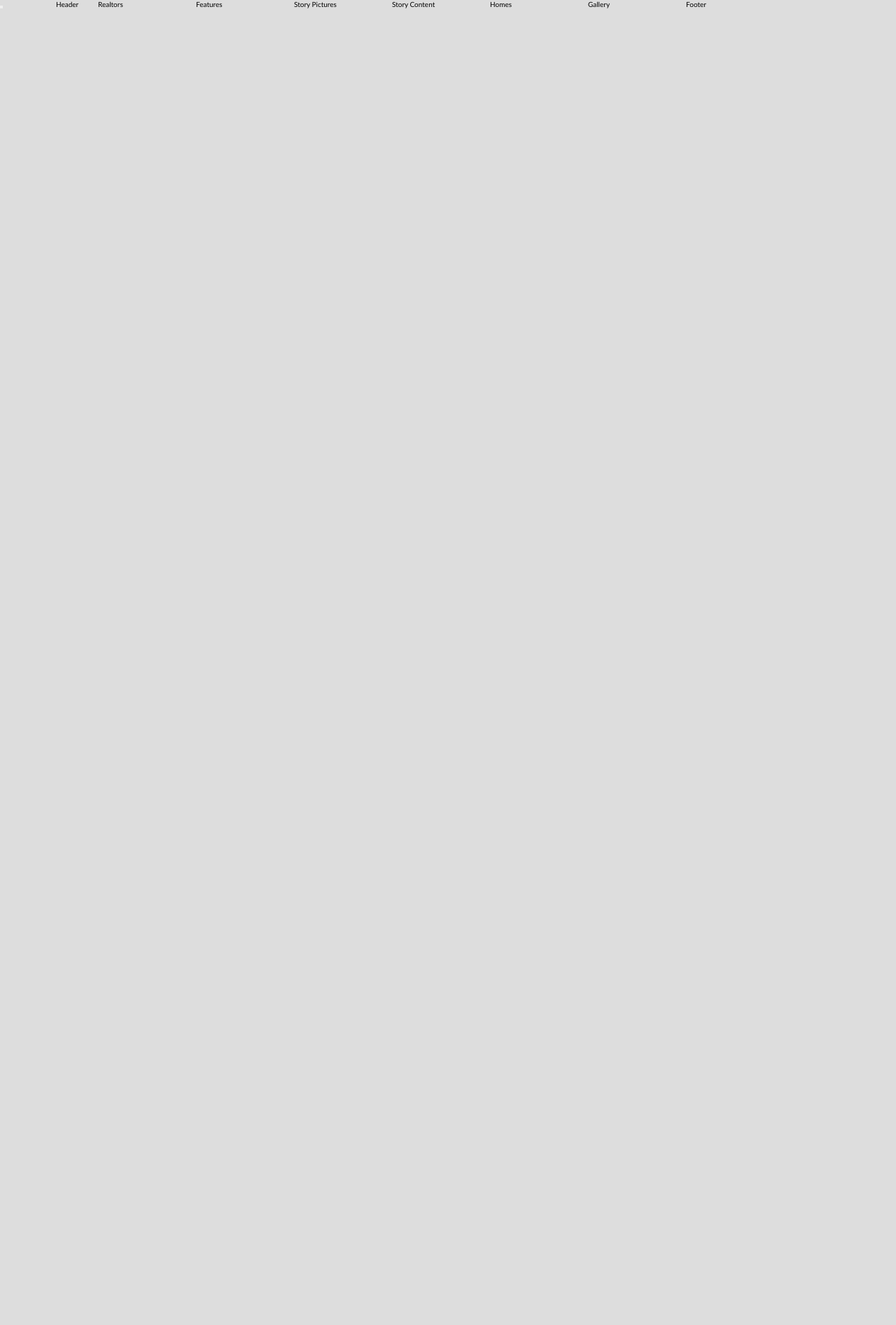
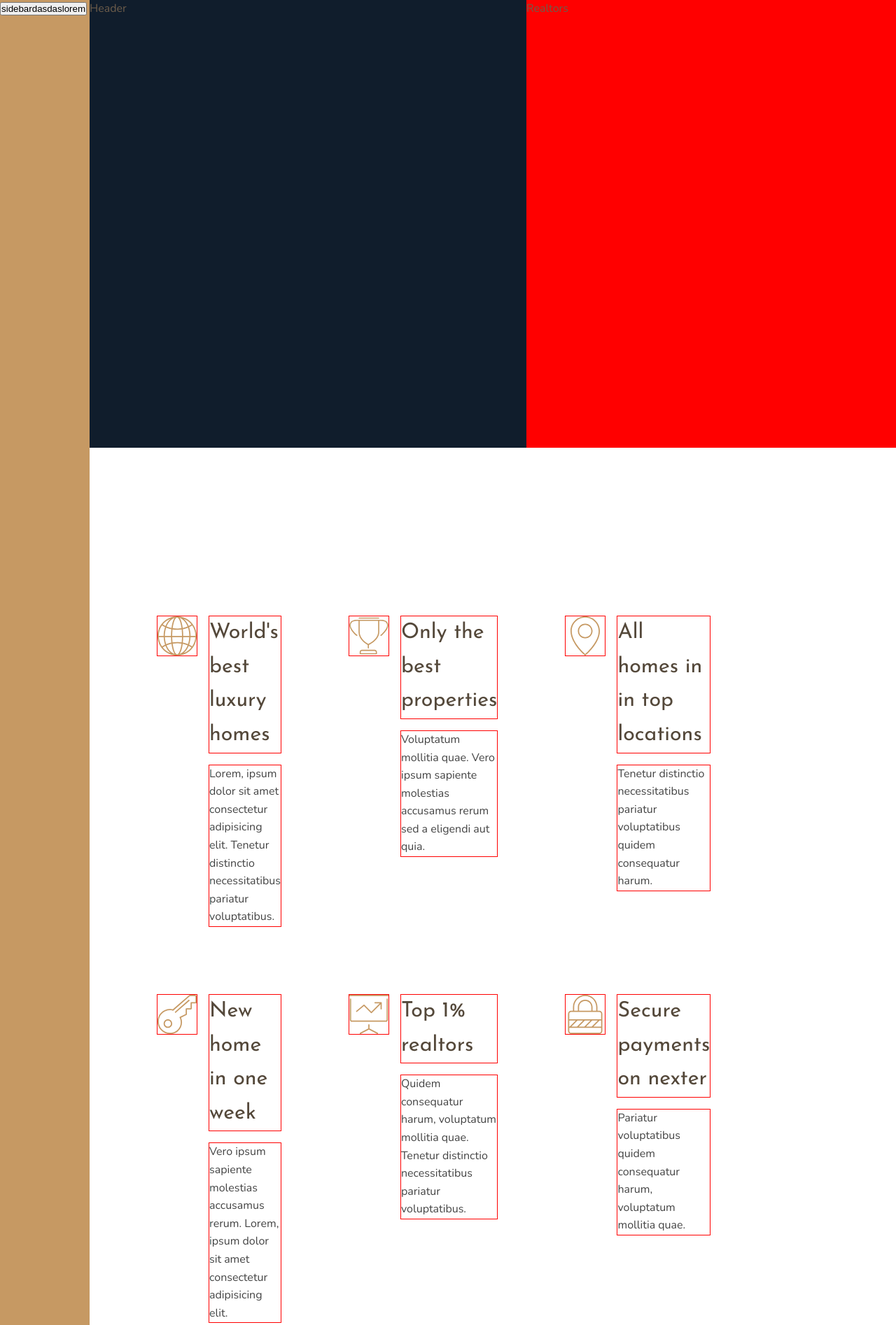
Before and after one commit to crisamdegracia/CSS-Grid-Playground, a website: page index.html in a window 1280 px wide. Shown: the top 1894 px of the page at 70% size. Before the commit the page ends 1152 px from the top, so only its background shows below. Drawn offline with nearby package versions, Linux system fonts and the light colour scheme.

Commit message:
from dell commit

```diff
--- a/index.html
+++ b/index.html
@@ -1,35 +1,112 @@
 <!DOCTYPE html>
 <html lang="en">
 	<head>
-	<meta charset="UTF-8">
-	<meta name="viewport" content="width=device-width, initial-scale=1.0">
-	<link rel="stylesheet" href="css/style.css">
+		<meta charset="UTF-8" />
+		<meta name="viewport" content="width=device-width, initial-scale=1.0" />
+		<meta http-equiv="X-UA-Compatible" content="ie=edge" />
+
+		<link
+			href="https://fonts.googleapis.com/css?family=Josefin+Sans:300,400,400i|Nunito:300,300i"
+			rel="stylesheet"
+		/>
+		<link rel="shortcut icon" type="image/png" href="img/favicon.png" />
+
+		<link rel="stylesheet" href="css/style.css" />
 		<title>Let's Grid in On!'</title>
 	</head>
-<body>
-	<div class="container">
+	<body class="container">
 		<div class="sidebar">
-			<button class="nav-btn"> </button>
+			<button class="nav-btn">sidebardasdaslorem</button>
 		</div>
 
+		<header class="header">Header</header>
 
-	<header class="header"> Header </header>
+		<div class="realtors">Realtors</div>
 
-	<div class="realtors"> Realtors</div>
+		<section class="features">
+			<div class="feature">
+				<svg class="feature__icon">
+					<use xlink:href="img/sprite.svg#icon-global"></use>
+				</svg>
+				<h4 class="heading-4 heading-4--dark">
+					World's best luxury homes
+				</h4>
+				<p class="feature__text">
+					Lorem, ipsum dolor sit amet consectetur adipisicing elit.
+					Tenetur distinctio necessitatibus pariatur voluptatibus.
+				</p>
+			</div>
 
+			<div class="feature">
+				<svg class="feature__icon">
+					<use xlink:href="img/sprite.svg#icon-trophy"></use>
+				</svg>
+				<h4 class="heading-4 heading-4--dark">
+					Only the best properties
+				</h4>
+				<p class="feature__text">
+					Voluptatum mollitia quae. Vero ipsum sapiente molestias
+					accusamus rerum sed a eligendi aut quia.
+				</p>
+			</div>
 
-	<section class="features">Features</section>
+			<div class="feature">
+				<svg class="feature__icon">
+					<use xlink:href="img/sprite.svg#icon-map-pin"></use>
+				</svg>
+				<h4 class="heading-4 heading-4--dark">
+					All homes in in top locations
+				</h4>
+				<p class="feature__text">
+					Tenetur distinctio necessitatibus pariatur voluptatibus
+					quidem consequatur harum.
+				</p>
+			</div>
+
+			<div class="feature">
+				<svg class="feature__icon">
+					<use xlink:href="img/sprite.svg#icon-key"></use>
+				</svg>
+				<h4 class="heading-4 heading-4--dark">New home in one week</h4>
+				<p class="feature__text">
+					Vero ipsum sapiente molestias accusamus rerum. Lorem, ipsum
+					dolor sit amet consectetur adipisicing elit.
+				</p>
+			</div>
+
+			<div class="feature">
+				<svg class="feature__icon">
+					<use xlink:href="img/sprite.svg#icon-presentation"></use>
+				</svg>
+				<h4 class="heading-4 heading-4--dark">Top 1% realtors</h4>
+				<p class="feature__text">
+					Quidem consequatur harum, voluptatum mollitia quae. Tenetur
+					distinctio necessitatibus pariatur voluptatibus.
+				</p>
+			</div>
+
+			<div class="feature">
+				<svg class="feature__icon">
+					<use xlink:href="img/sprite.svg#icon-lock"></use>
+				</svg>
+				<h4 class="heading-4 heading-4--dark">
+					Secure payments on nexter
+				</h4>
+				<p class="feature__text">
+					Pariatur voluptatibus quidem consequatur harum, voluptatum
+					mollitia quae.
+				</p>
+			</div>
+		</section>
 
 		<div class="story__pictures">Story Pictures</div>
 
-	<div class="story__content"> Story Content </div>
+		<div class="story__content">Story Content</div>
 
-	<section class="homes"> Homes </section>
+		<section class="homes">Homes</section>
 
-	<section class="gallery"> Gallery </section>
-
+		<section class="gallery">Gallery</section>
 
 		<footer class="footer">Footer</footer>
-</div> <!-- Container -->
 	</body>
 </html>
--- a/sass/_base.scss
+++ b/sass/_base.scss
@@ -1,18 +1,39 @@
-* {
-	padding: 0;
-	margin: 0;
-	box-sizing: inherit;
-}
+// COLOR VARIABLES
+$color-primary: #c69963;
+$color-primary-dark: #B28451;
 
-html {
-	font-size: 62.5%;
-	box-sizing: border-box;
+$color-secondary: #101d2c;
+
+$color-grey-light-1: #f9f7f6;
+$color-grey-light-2: #aaa;
+
+$color-grey-dark-1: #54483A;
+$color-grey-dark-2: #6D5D4B;
+
+// FONT VARIABLES
+$font-primary: 'Nunito', sans-serif;
+$font-display: 'Josefin Sans', sans-serif;
+
+
+// RESPONSIVE BREAKPOINTS
+$bp-largest: 75em;   // 1200px
+$bp-large: 62.5em;   // 1000px
+$bp-medium: 50em;    // 800px;
+$bp-small: 37.5em;    // 600px;
+
+*,
+*::before,
+*::after {
+    margin: 0;
+    padding: 0;
+    box-sizing: inherit;
 }
 
 body {
-	background-color: #ddd;
-	font-family: 'Gill Sans', 'Gill Sans MT', Calibri, 'Trebuchet MS', sans-serif;
-
+	   font-family: $font-primary;
+    color: $color-grey-dark-2;
+    font-weight: 300;
+    line-height: 1.6;
 }
 
 .container {
@@ -31,7 +52,16 @@ body {
 	3rd - repeat 8 minimum of minimum-content('size of content') maximum of 14rem
 	4th - 1fr Fractional unit
 	*/
-	grid-template-columns: 8rem minmax(6rem, 1fr) repeat(8, minmax(min-content, 14rem )) 1fr ;
+	// grid-template-columns:
+	// [sidebar-start] 8rem [sidebar-end full-start]
+	//  minmax(6rem, 1fr) [center-start]
+	//  repeat(8,
+	//  [col-start] minmax(min-content, 14rem ) [col-end])
+	//  [center-end] 1fr [full-end] ;
+
+    grid-template-columns:[sidebar-start] 8rem [sidebar-end full-start] minmax( 6rem, 1fr) [center-start] repeat(8, [col-start] minmax(min-content, 14rem) [col-end]) [center-end] 1fr [full-end];
+
+
 	// grid-template-columns:[sidebar-start] 8rem [sidebar-end full-start] minmax( 6rem, 1fr) [center-start] repeat(8, [col-start] minmax(min-content, 14rem) [col-end]) [center-end] 1fr [full-end];
 
 // grid-template-columns: repeat(8, 1fr);
--- /dev/null
+++ b/sass/_feature.scss
@@ -0,0 +1,41 @@
+.features {
+	grid-column: center-start / center-end;
+	// grid-column: full-start / full-end;
+	background-color: #fff;
+	margin: 15rem 0;
+
+	display: grid;
+	// grid-template-columns: repeat(auto-fit, minmax(20rem, 1fr));
+	// grid-template-columns:repeat(auto-fit, minmax(25rem, 1fr));
+	grid-template-columns: repeat(3,min-content);
+
+
+	grid-gap: 6rem;
+
+	align-items: start;
+
+	.feature {
+		display: grid;
+		grid-template-columns: min-content 1fr;
+		grid-gap: 1rem;
+
+		&__icon {
+			height: 3.5rem;
+			width: 3.5rem;
+			fill: $color-primary;
+			grid-row: 1 / span 2;
+		}
+
+		&__text {
+
+			font-size: 1rem;
+			color: #444;
+		}
+
+		& > * {
+
+border: 1px solid red;
+		}
+
+	}
+}
--- /dev/null
+++ b/sass/_footer.scss
@@ -0,0 +1,5 @@
+.footer {
+	padding: 4rem;
+	background-color: #222;
+	grid-column: full-start / full-end;
+}
--- /dev/null
+++ b/sass/_gallery.scss
@@ -0,0 +1,5 @@
+.gallery {
+	grid-column: full-start / full-end;
+	padding: 5rem;
+	background-color: #a34;
+}
--- /dev/null
+++ b/sass/_header.scss
@@ -0,0 +1,5 @@
+.header {
+	background-color: $color-secondary;
+	height: 80vh;
+	grid-column: full-start / col-end 4;
+}
--- /dev/null
+++ b/sass/_homes.scss
@@ -0,0 +1,5 @@
+.homes {
+	grid-column: full-start / full-end;
+	padding: 5rem;
+	background-color: #ff33;
+}
--- /dev/null
+++ b/sass/_realtors.scss
@@ -0,0 +1,4 @@
+.realtors {
+	background-color: red;
+	grid-column: col-end 4 / full-end;
+}
--- /dev/null
+++ b/sass/_sidebar.scss
@@ -0,0 +1,5 @@
+.sidebar {
+	background-color: $color-primary;
+	grid-row: 1 / -1;
+	grid-column: sidebar-start / sidebar-end;
+}
--- /dev/null
+++ b/sass/_story.scss
@@ -0,0 +1,14 @@
+.story {
+
+&__pictures {
+	padding: 5rem;
+	grid-column: full-start / col-end 4;
+	background-color: #3c2;
+}
+
+&__content {
+	padding: 5rem;
+	grid-column: col-start 5 / -1;
+	background-color: #cc2;
+}
+}
--- /dev/null
+++ b/sass/_typography.scss
@@ -0,0 +1,60 @@
+%heading {
+    font-family: $font-display;
+    font-weight: 400;
+}
+
+.heading-1 {
+    @extend %heading;
+    font-size: 4.5rem;
+    color: $color-grey-light-1;
+    line-height: 1;
+}
+
+.heading-2 {
+    @extend %heading;
+    font-size: 4rem;
+    font-style: italic;
+    line-height: 1;
+
+    &--light { color: $color-grey-light-1; }
+    &--dark { color: $color-grey-dark-1; }
+}
+
+.heading-3 {
+    @extend %heading;
+    font-size: 1.6rem;
+    color: $color-primary;
+    text-transform: uppercase;
+}
+
+.heading-4 {
+    @extend %heading;
+    font-size: 1.9rem;
+
+    &--light { color: $color-grey-light-1; }
+    &--dark { color: $color-grey-dark-1; }
+}
+
+
+
+.btn {
+    background-color: $color-primary;
+    color: #fff;
+    border: none;
+    border-radius: 0;
+    font-family: $font-display;
+    font-size: 1.5rem;
+    text-transform: uppercase;
+    padding: 1.8rem 3rem;
+    cursor: pointer;
+    transition: all .2s;
+
+    &:hover {
+        background-color: $color-primary-dark;
+    }
+}
+
+.mb-sm { margin-bottom: 2rem; }
+.mb-md { margin-bottom: 3rem; }
+.mb-lg { margin-bottom: 4rem; }
+.mb-hg { margin-bottom: 8rem; }
--- a/sass/main.scss
+++ b/sass/main.scss
@@ -1,4 +1,16 @@
 @import "base";
-@import "blog";
-@import "hero";
-@import "navigation";
+
+@import "feature";
+@import "footer";
+
+@import "gallery";
+@import "header";
+
+@import "homes";
+
+@import "realtors";
+
+@import "sidebar";
+@import "story";
+
+@import "typography";
```
Also changed, not shown: css/style.css, sass/_blog.scss (deleted), sass/_hero.scss (deleted), sass/_navigation.scss (deleted). Lines whose indentation alone changed are shown as unchanged.
